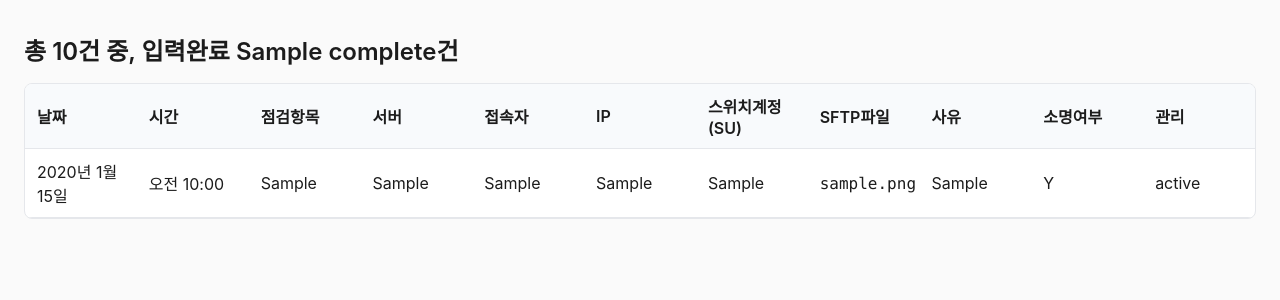
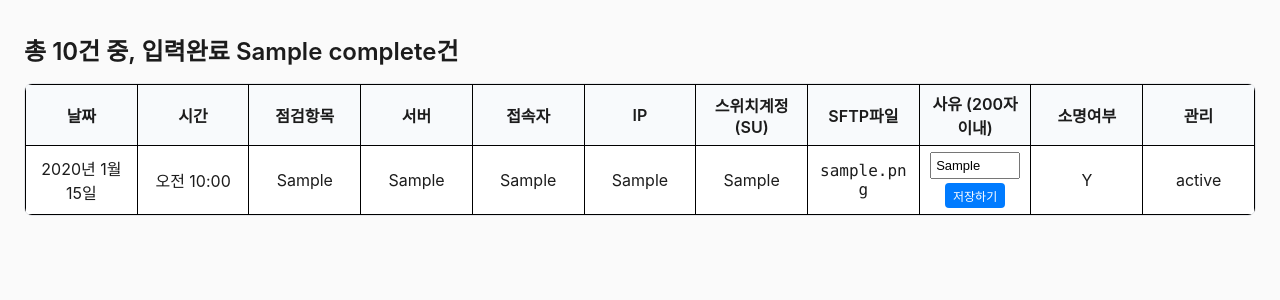
Before and after one commit to dlrkdms125/daou, a Django app: template templates/check_token.html in a window 1280 px wide. Shown: the part 60-360 px from the top of the page. Run offline with Django 5.2, Linux system fonts and the light colour scheme; tables that the repository leaves empty hold one stand-in row (values such as "Sample post"); the template is opened without the code that fills it: values that come from a table or form of the project are taken from there, most other values are stand-ins (such as "Sample title", 1, 10 or a date in 2020).

Commit message:
사유 작성 칸 생성 및 데이터 저장

```diff
--- a/checks/scheduler.py
+++ b/checks/scheduler.py
@@ -35,7 +35,7 @@ def start_if_enabled():
     sch.add_job(
         send_scheduled_mails,
         "cron",
-        hour=13, minute=56,
+        hour=15, minute=18,
         id="send_mail_job",
         replace_existing=True,
         max_instances=1,
--- a/checks/urls.py
+++ b/checks/urls.py
@@ -8,4 +8,5 @@ urlpatterns = [
     path("link/create", views.create_link, name="create_link"),
     path("p/<uuid:uuid>", views.personal_page, name="personal_page"),
     path("check/<uuid:token>/", views.check_by_token, name="check_by_token"),
+    path("check/update_reason/", views.update_reason, name="update_reason"),
 ]
--- a/templates/check_token.html
+++ b/templates/check_token.html
@@ -7,7 +7,6 @@
   <title>점검/소명 관리</title>
   <link rel="stylesheet" href="/static/style.css"/>
   <style>
-    /* 요약 집계표 */
     .summary-table table {
       border-collapse: collapse;
       width: 100%;
@@ -21,12 +20,63 @@
       background: #f5f5f5;
       font-weight: bold;
     }
+
+    table.grid {
+      width: 100%;
+      border-collapse: collapse;
+      table-layout: fixed; /* 고정 레이아웃 */
+    }
+
+    table.grid th, table.grid td {
+      border: 1px solid #000;
+      padding: 6px 8px;
+      text-align: center;
+      vertical-align: middle;
+    }
+
+    /* ✅ SFTP 셀: 긴 경로 줄바꿈 */
+    td.mono {
+      font-family: ui-monospace, SFMono-Regular, Menlo, Monaco, Consolas, "Courier New", monospace;
+      word-break: break-all;
+      white-space: normal;
+      max-width: 220px;
+      overflow-wrap: break-word;
+    }
+
+    /* ✅ 사유 컬럼: 세로형 입력 + 버튼 */
+    td.reason-col {
+      max-width: 200px;
+      white-space: normal;
+      word-break: break-word;
+      text-align: center;
+    }
+
+    input.reason-input {
+      width: 95%;
+      padding: 4px;
+      margin-bottom: 4px;
+      font-size: 13px;
+      box-sizing: border-box;
+    }
+
+    button.save-btn {
+      background-color: #007bff;
+      color: white;
+      border: none;
+      border-radius: 4px;
+      padding: 4px 8px;
+      cursor: pointer;
+      font-size: 12px;
+    }
+
+    button.save-btn:hover {
+      background-color: #0056b3;
+    }
   </style>
 </head>
+
 <body>
   <header class="topbar">
-
-
     <form class="right" method="get" action="/check">
       <input type="date" name="start" value="{{ start }}"/>
       <span>~</span>
@@ -36,6 +86,7 @@
 
   <main class="container">
     <h2>총 {{ total }}건 중, 입력완료 {{ complete }}건</h2>
+
     <div class="table-wrapper">
       <table class="grid">
         <thead>
@@ -48,7 +99,7 @@
             <th>IP</th>
             <th>스위치계정<br/>(SU)</th>
             <th>SFTP파일</th>
-            <th>사유</th>
+            <th>사유 (200자 이내)</th>
             <th>소명여부</th>
             <th>관리</th>
           </tr>
@@ -67,7 +118,16 @@
               <td>{{ r.ip }}</td>
               <td>{{ r.switch_su }}</td>
               <td class="mono">{{ r.sftp_file }}</td>
-            <td>{{ r.reason }}</td>
+
+              <!-- ✅ 사유 입력 + 저장 버튼 세로 배치 -->
+              <td class="reason-col">
+                <div style="display: flex; flex-direction: column; align-items: center;">
+                  <input type="text" class="reason-input" id="reason-{{ r.id }}"
+                         value="{{ r.reason }}" maxlength="200" placeholder="사유 입력..." />
+                  <button class="save-btn" onclick="saveReason({{ r.id }})">저장하기</button>
+                </div>
+              </td>
+
               <td>{% if r.appeal_done %}Y{% else %}N{% endif %}</td>
               <td>{{ r.status }}</td>
             </tr>
@@ -77,5 +137,50 @@
       </table>
     </div>
   </main>
+
+  <!-- ✅ JavaScript (AJAX 저장 기능) -->
+  <script>
+  function getCookie(name) {
+    let cookieValue = null;
+    if (document.cookie && document.cookie !== "") {
+      const cookies = document.cookie.split(";");
+      for (let cookie of cookies) {
+        cookie = cookie.trim();
+        if (cookie.startsWith(name + "=")) {
+          cookieValue = decodeURIComponent(cookie.substring(name.length + 1));
+          break;
+        }
+      }
+    }
+    return cookieValue;
+  }
+
+  function saveReason(id) {
+    const input = document.getElementById(`reason-${id}`);
+    const reason = input.value.trim();
+    if (reason.length > 200) {
+      alert("사유는 200자 이내로 입력해주세요.");
+      return;
+    }
+
+    fetch("/check/update_reason/", {
+      method: "POST",
+      headers: {
+        "Content-Type": "application/x-www-form-urlencoded",
+        "X-CSRFToken": getCookie("csrftoken")
+      },
+      body: new URLSearchParams({ id: id, reason: reason })
+    })
+    .then(response => response.json())
+    .then(data => {
+      if (data.success) {
+        alert("저장되었습니다.");
+      } else {
+        alert("저장 실패: " + (data.error || "알 수 없는 오류"));
+      }
+    })
+    .catch(err => alert("에러 발생: " + err));
+  }
+  </script>
 </body>
 </html>
```
Also changed, not shown: checks/views.py (+17 -0 lines). Lines whose indentation alone changed are shown as unchanged.
